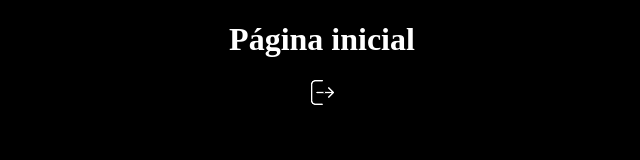
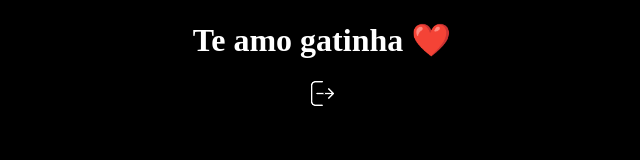
Before and after one commit to Brun0-Pachec0/login-com-autenticacao, a plain HTML site: page pagina-acesso/paginaInicio.html in a window 1280 px wide. Shown: the whole page, without its empty margins (318-958 px from the left). Drawn offline with Linux system fonts and the light colour scheme.

Commit message:
Update paginaInicio.html
coração na página inicial

```diff
--- a/pagina-acesso/paginaInicio.html
+++ b/pagina-acesso/paginaInicio.html
@@ -21,7 +21,7 @@
 
 <body>
     <div class="header">
-        <h1>Página inicial</h1>
+        <h1>Te amo gatinha ❤️ </h1>
 
         <a href="../index.html"><img src="../img/sair.png" alt="Imagem de sair"></a>
     </div>
```
